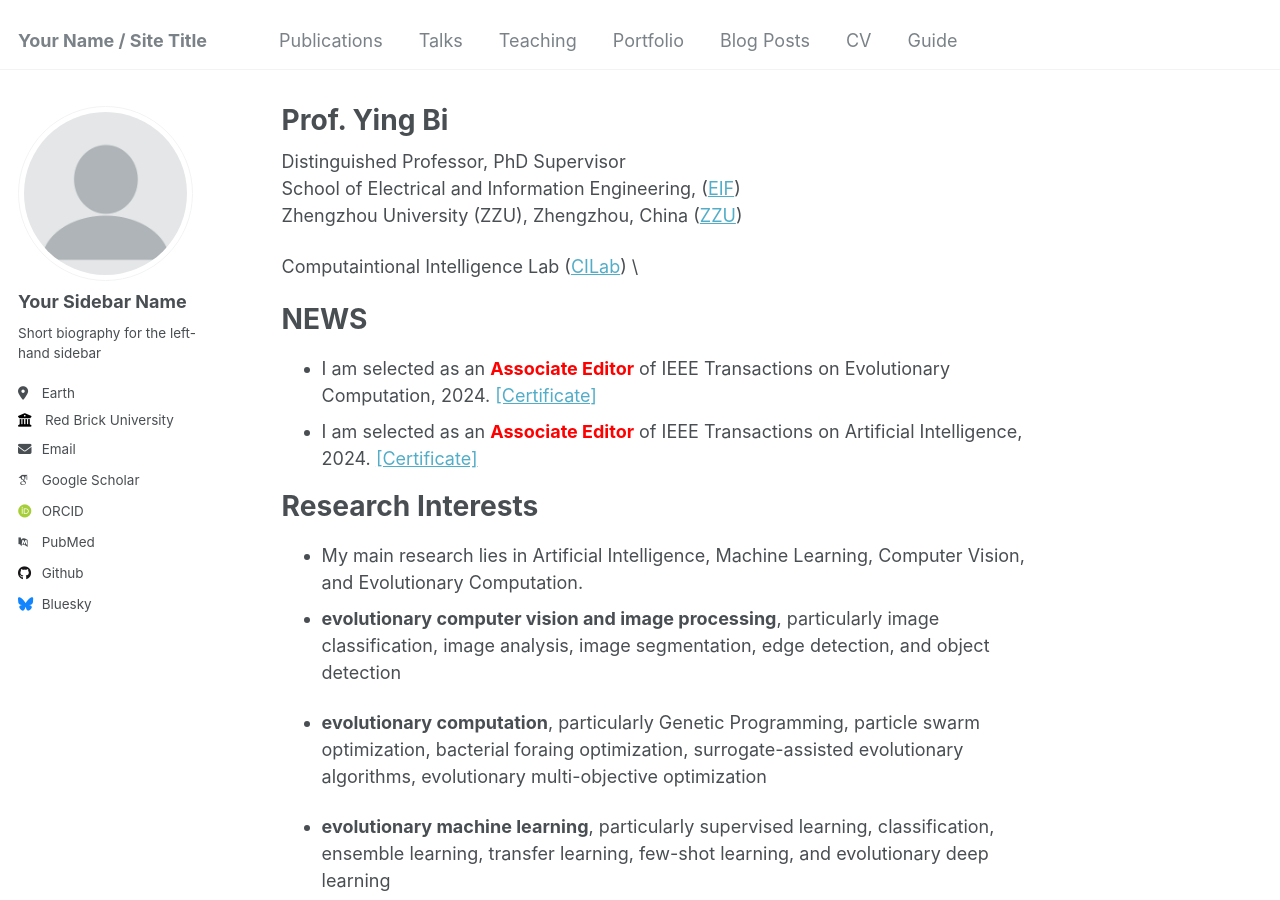
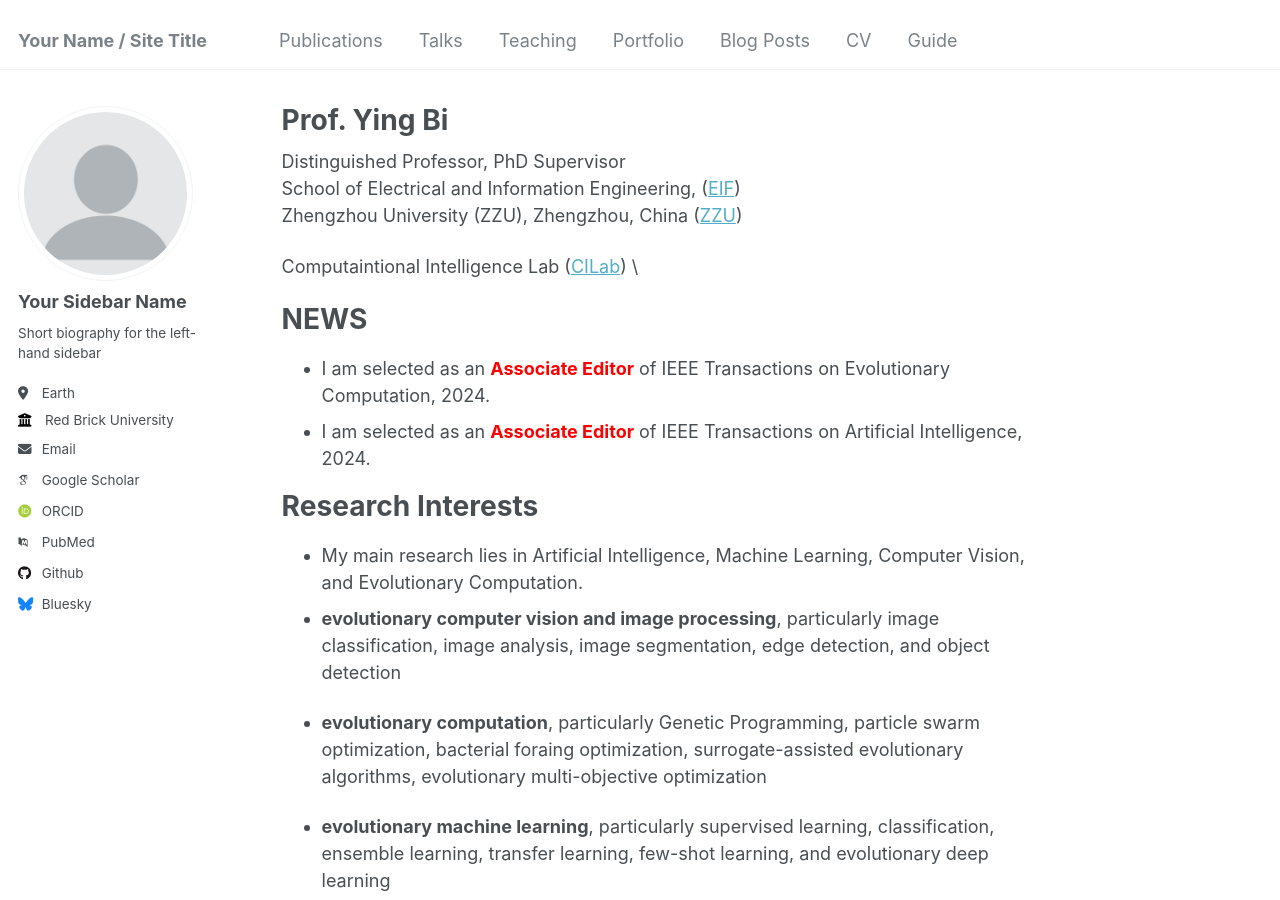
Before and after one commit to YingBi92/Ying-Bi, a Jekyll site: the page built from _pages/about.md, in a window 1280 px wide and 900 px high. Built offline with Jekyll 4.4.1, drawn with Linux system fonts in a browser that asks for light colours; some web fonts are replaced.

Commit message:
Update about.md

```diff
--- a/_pages/about.md
+++ b/_pages/about.md
@@ -19,8 +19,8 @@ NEWS
 ======
 
 <ul>
-<li>I am selected as an <span style="color: #FF0000"><b>Associate Editor</b></span> of IEEE Transactions on Evolutionary Computation, 2024. <a href="">[Certificate]</a></li>
-<li>I am selected as an <span style="color: #FF0000"><b>Associate Editor</b></span> of IEEE Transactions on Artificial Intelligence, 2024. <a href="">[Certificate]</a></li>
+<li>I am selected as an <span style="color: #FF0000"><b>Associate Editor</b></span> of IEEE Transactions on Evolutionary Computation, 2024.</li>
+<li>I am selected as an <span style="color: #FF0000"><b>Associate Editor</b></span> of IEEE Transactions on Artificial Intelligence, 2024. </li>
 
 </ul>
 
```
